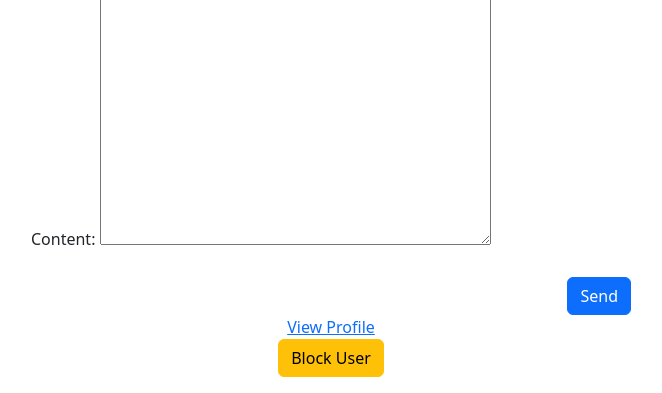
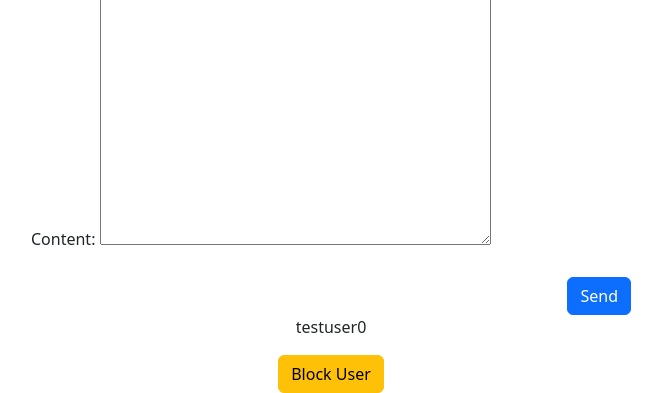
Before and after one commit to arjun867/vibeapp, a Django app: page /chat/1/ in a window 1280 px wide. Shown: the part 444-837 px from the top of the page, without its empty margins (309-971 px from the left). Run offline with Django 5.2, Linux system fonts and the light colour scheme; a user stored in the database is signed in; data comes from the database, SQL or seed files in the repository; both versions use the stored data as it was after the commit.

Commit message:
reciever profile username

```diff
--- a/vibeapp/templates/chat.html
+++ b/vibeapp/templates/chat.html
@@ -36,7 +36,7 @@ Chat
                 <button type="submit" name="vibe_action" value="vibe_not_match" class="btn btn-danger">Vibe Not Match</button>
               </form>
             {% else %}
-              <a href="{% url 'view_profile' receiver.id %}">View Profile</a>
+              <p>{{receiver.username}}</p>
             {% endif %}
           </div>
         <div class="block-user">
```
Also changed, not shown: db.sqlite3.
